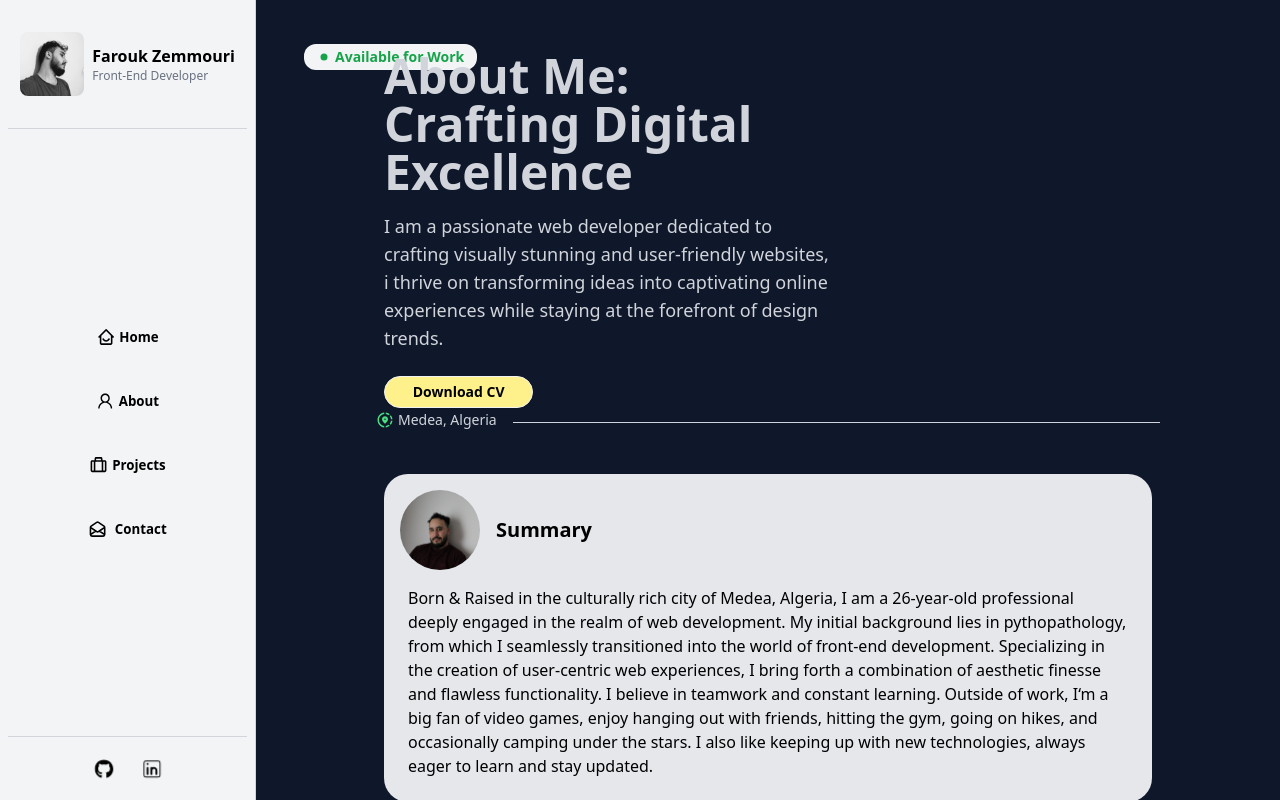
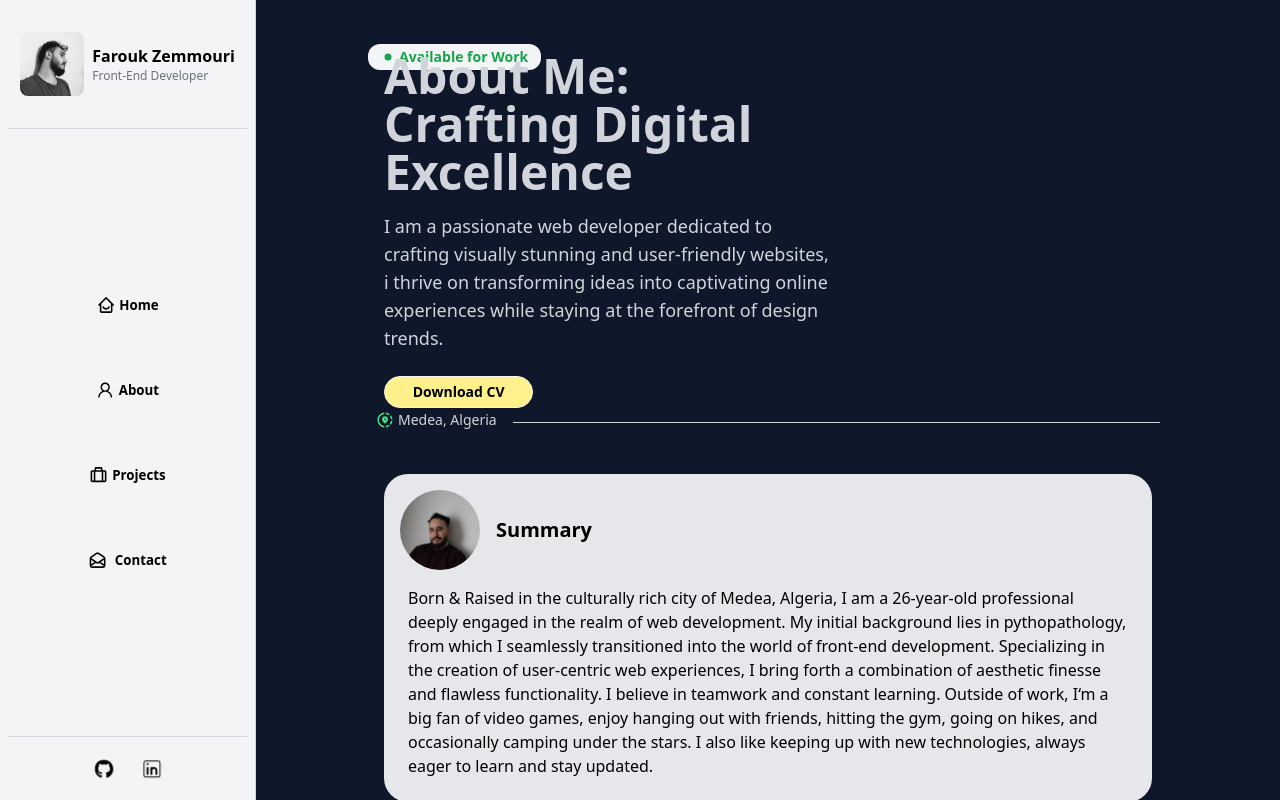
Before and after one commit to farouk26/my-portfolio, a Next.js app: page /about in a window 1280 px wide. Shown: the top 800 px of the page. Built offline with nearby package versions, Linux system fonts and the light colour scheme.

Commit message:
fix(sidebar navigation menu): fix sidebar navigation menu large screen space
fix #6

```diff
--- a/src/components/Cards/StackCard.jsx
+++ b/src/components/Cards/StackCard.jsx
@@ -9,13 +9,13 @@ function StackCard() {
   const autoplaySettings = {
     dots: false,
     infinite: true,
-    slidesToShow: 4,
+    slidesToShow: 7,
     slidesToScroll: 1,
     arrows: false,
     autoplay: true,
     pauseOnFocus: false,
     pauseOnHover: false,
-    speed: 3000,
+    speed: 6000,
     autoplaySpeed: 3000,
     cssEase: "linear",
 
--- a/src/components/Layout/index.jsx
+++ b/src/components/Layout/index.jsx
@@ -24,7 +24,7 @@ function Layout({ children }) {
         <SideBar />
       </div>
       <div className="lg:col-span-4 col-span-5 px-2 lg:px-8 pt-6 w-full overflow-y-auto">
-        <span className="badge rounded-xl bg-gray-100 text-green-600 font-semibold text-sm border-opacity-5 ml-1 md:ml-4 p-3 my-5 flex items-center gap-1">
+        <span className="badge rounded-xl bg-gray-100 text-green-600 font-semibold text-sm border-opacity-5 ml-5 lg:ml-20 p-3 my-5 flex items-center gap-1">
           <GoDotFill />
           Available for Work
         </span>
--- a/src/components/SideBar/NavigationMenu.jsx
+++ b/src/components/SideBar/NavigationMenu.jsx
@@ -5,7 +5,7 @@ import { AiOutlineUser } from "react-icons/ai"
 
 function NavigationMenu() {
   return (
-    <div className="flex flex-col gap-4 w-full min-h-fit justify-center items-center text-black">
+    <div className="flex flex-col gap-4 w-full h-96 justify-between py-10 items-center text-black">
       <Link
         className="btn flex items-center gap-1 justify-center btn-ghost rounded-2xl text-sm w-full"
         href="/"
```
